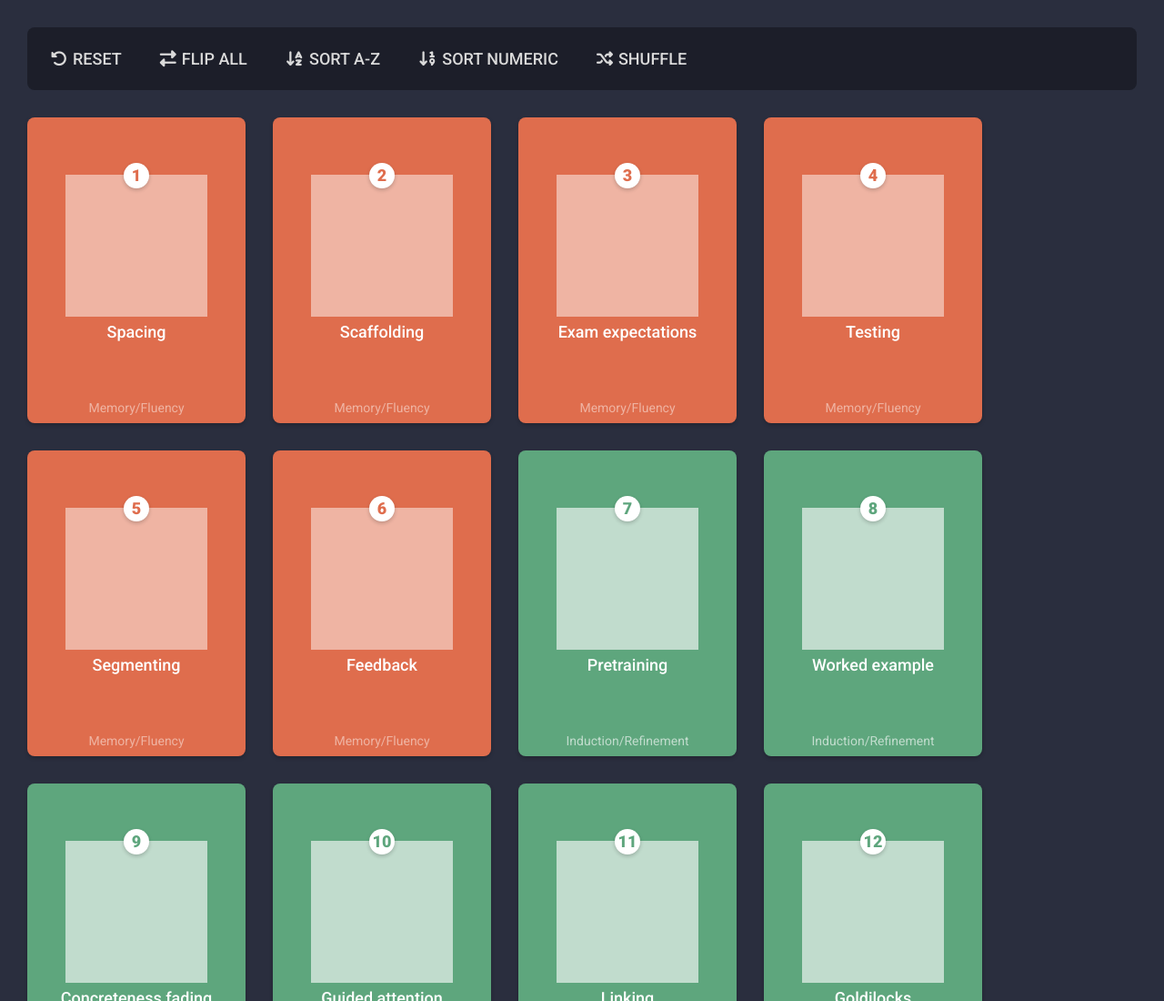
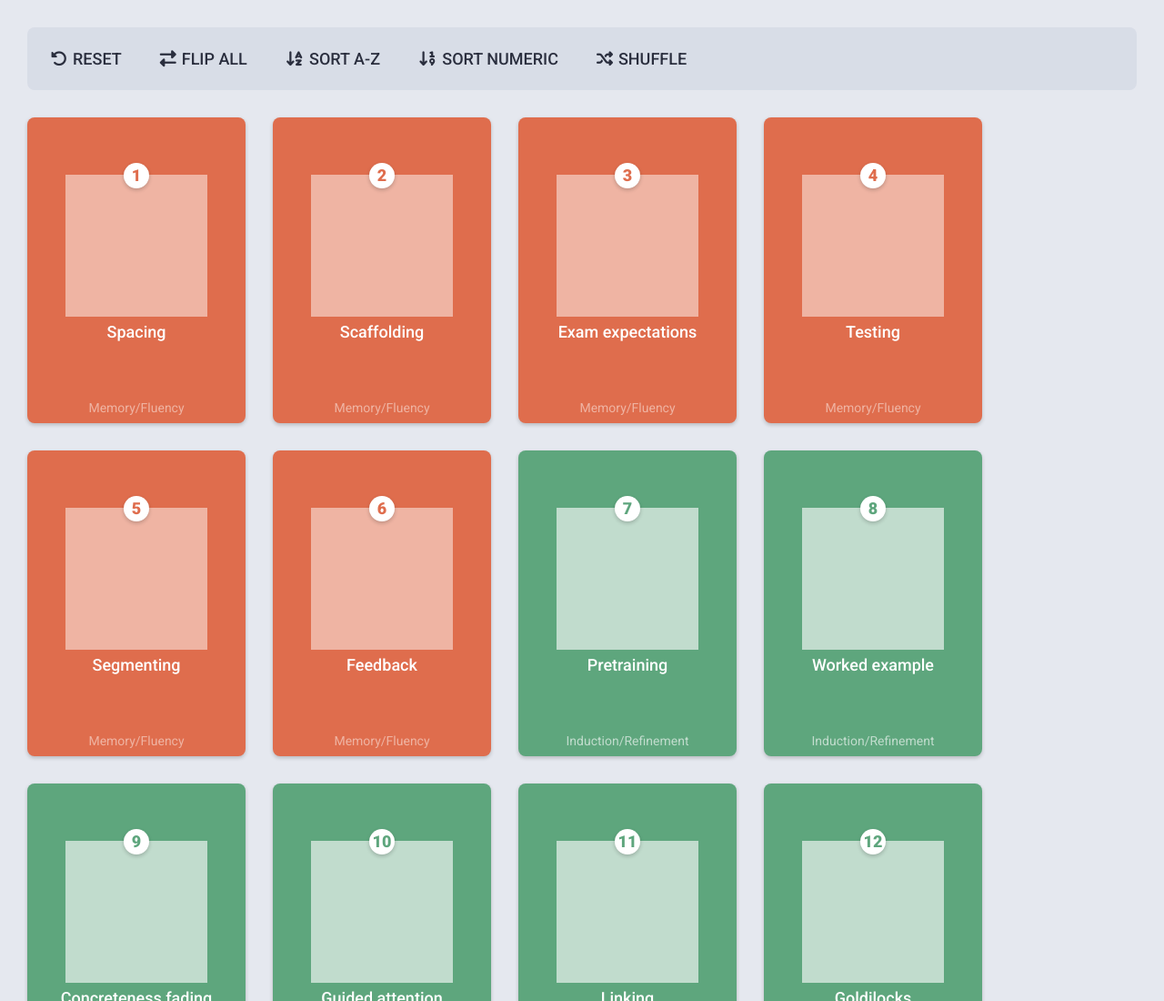
Before and after one commit to mqo00/interactive-principles, a React app: page / in a window 1280 px wide. Shown: the top 1100 px of the page at 91% size. Built offline with nearby package versions, Linux system fonts and the light colour scheme.

Commit message:
bg colors

```diff
--- a/src/styles/_actions.scss
+++ b/src/styles/_actions.scss
@@ -34,7 +34,7 @@ $space-between-buttons: 10px;
 
   &:hover, &:focus {
     text-decoration: none;
-    background-color: darken($bg, 10%);
+    background-color: darken($bg, 7%);
     color: lighten($text, 10%);
   }
 }
--- a/src/styles/_vars.scss
+++ b/src/styles/_vars.scss
@@ -9,10 +9,10 @@ $card-bg: #fff;
 $text--white: #fff;
 $text--card: #585858;
 $text--default: #4A4A4A;
-$text--button: #dadada;
-$beige: #E7E6E6;
-$bg: $navy;
-$well-bg: darken($bg, 7%);
+$text--button: $navy;
+$beige: #e5e8ef;
+$bg: $beige;
+$well-bg: darken($bg, 4%);
 
 $cat1: #DF6D4D;
 $cat2: #5EA67D;
```
